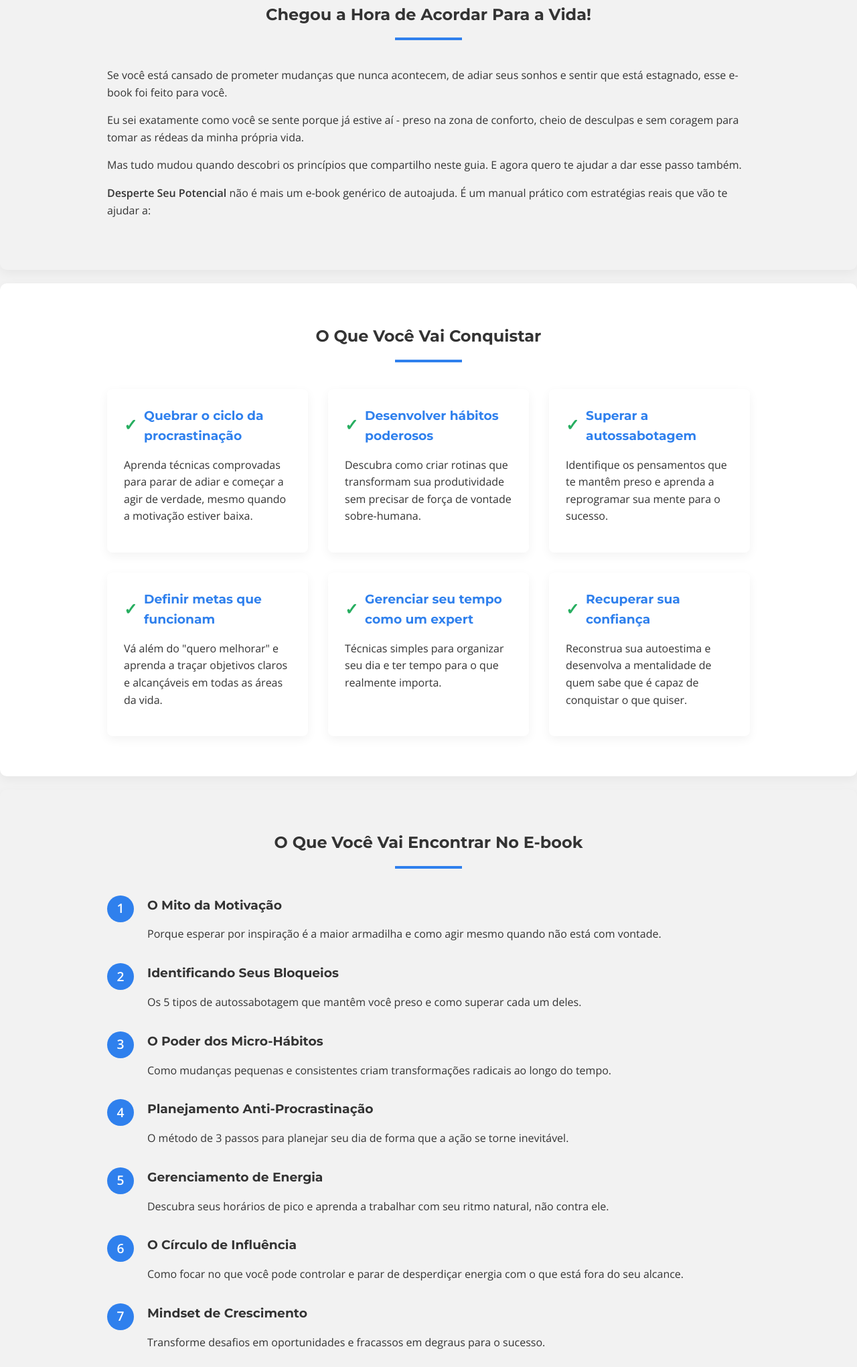
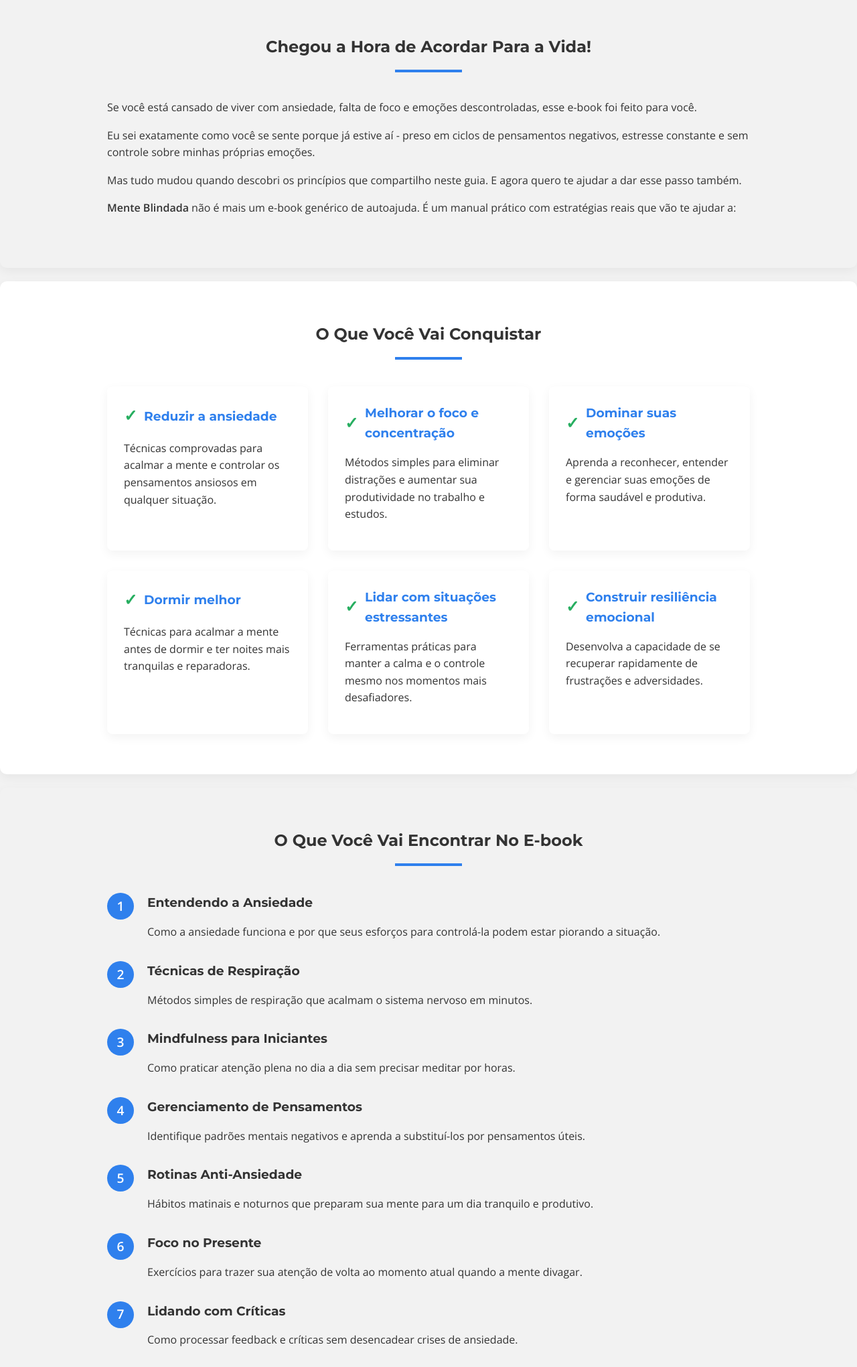
Before and after one commit to guiribasz/E-book-Ansiedade, a plain HTML site: page index.html in a window 1280 px wide. Shown: the part 645-2686 px from the top of the page at 67% size. Drawn offline with nearby package versions, Linux system fonts and the light colour scheme.

Commit message:
index.html

```diff
--- a/index.html
+++ b/index.html
@@ -3,7 +3,7 @@
 <head>
     <meta charset="UTF-8">
     <meta name="viewport" content="width=device-width, initial-scale=1.0">
-    <title>Desperte Seu Potencial - E-book de Desenvolvimento Pessoal</title>
+    <title>Mente Blindada - E-book para Vencer a Ansiedade</title>
     <style>
         @import url('https://fonts.googleapis.com/css2?family=Montserrat:wght@400;600;700&family=Open+Sans:wght@400;600&display=swap');
 
@@ -54,23 +54,6 @@
             text-align: center;
             position: relative;
             overflow: hidden;
-        }
-
-        header::before {
-            content: "";
-            position: absolute;
-            top: 0;
-            left: 0;
-            width: 100%;
-            height: 100%;
-            background: url('https://raw.githubusercontent.com/guiribasz/E-book-Ansiedade/refs/heads/main/capa%20do%20livro%20sem%20fundo.png') center/cover;
-            opacity: 0.2;
-            z-index: 0;
-        }
-
-        header .container {
-            position: relative;
-            z-index: 1;
         }
 
         .header-content {
@@ -537,12 +520,12 @@
         <div class="container">
             <div class="header-content">
                 <div class="header-text">
-                    <h1>Desperte Seu Potencial: A Virada de Chave Que Você Precisa Para Sair do Lugar</h1>
-                    <p class="subtitle">Descubra o método passo a passo para transformar sua vida, aumentar sua produtividade e conquistar a versão melhor de você mesmo</p>
+                    <h1>Mente Blindada: Técnicas Simples Para Vencer a Ansiedade, Melhorar o Foco e Dominar Suas Emoções</h1>
+                    <p class="subtitle">Descubra o método passo a passo para controlar sua mente, reduzir o estresse e conquistar o equilíbrio emocional que você sempre quis</p>
                     <a href="#oferta" class="btn">Quero mudar agora!</a>
                 </div>
                 <div class="header-image">
-                    <img src="https://raw.githubusercontent.com/guiribasz/E-book-Ansiedade/refs/heads/main/capa%20do%20livro%20sem%20fundo.png" alt="E-book Desperte Seu Potencial">
+                    <img src="https://raw.githubusercontent.com/guiribasz/E-book-Ansiedade/refs/heads/main/capa%20do%20livro%20sem%20fundo.png" alt="E-book Mente Blindada">
                 </div>
             </div>
         </div>
@@ -551,10 +534,10 @@
     <section>
         <div class="container">
             <h2 class="section-title">Chegou a Hora de Acordar Para a Vida!</h2>
-            <p>Se você está cansado de prometer mudanças que nunca acontecem, de adiar seus sonhos e sentir que está estagnado, esse e-book foi feito para você.</p>
-            <p>Eu sei exatamente como você se sente porque já estive aí - preso na zona de conforto, cheio de desculpas e sem coragem para tomar as rédeas da minha própria vida.</p>
+            <p>Se você está cansado de viver com ansiedade, falta de foco e emoções descontroladas, esse e-book foi feito para você.</p>
+            <p>Eu sei exatamente como você se sente porque já estive aí - preso em ciclos de pensamentos negativos, estresse constante e sem controle sobre minhas próprias emoções.</p>
             <p>Mas tudo mudou quando descobri os princípios que compartilho neste guia. E agora quero te ajudar a dar esse passo também.</p>
-            <p><strong>Desperte Seu Potencial</strong> não é mais um e-book genérico de autoajuda. É um manual prático com estratégias reais que vão te ajudar a:</p>
+            <p><strong>Mente Blindada</strong> não é mais um e-book genérico de autoajuda. É um manual prático com estratégias reais que vão te ajudar a:</p>
         </div>
     </section>
 
@@ -563,28 +546,28 @@
             <h2 class="section-title">O Que Você Vai Conquistar</h2>
             <div class="benefits">
                 <div class="benefit-item">
-                    <h3>Quebrar o ciclo da procrastinação</h3>
-                    <p>Aprenda técnicas comprovadas para parar de adiar e começar a agir de verdade, mesmo quando a motivação estiver baixa.</p>
+                    <h3>Reduzir a ansiedade</h3>
+                    <p>Técnicas comprovadas para acalmar a mente e controlar os pensamentos ansiosos em qualquer situação.</p>
                 </div>
                 <div class="benefit-item">
-                    <h3>Desenvolver hábitos poderosos</h3>
-                    <p>Descubra como criar rotinas que transformam sua produtividade sem precisar de força de vontade sobre-humana.</p>
+                    <h3>Melhorar o foco e concentração</h3>
+                    <p>Métodos simples para eliminar distrações e aumentar sua produtividade no trabalho e estudos.</p>
                 </div>
                 <div class="benefit-item">
-                    <h3>Superar a autossabotagem</h3>
-                    <p>Identifique os pensamentos que te mantêm preso e aprenda a reprogramar sua mente para o sucesso.</p>
+                    <h3>Dominar suas emoções</h3>
+                    <p>Aprenda a reconhecer, entender e gerenciar suas emoções de forma saudável e produtiva.</p>
                 </div>
                 <div class="benefit-item">
-                    <h3>Definir metas que funcionam</h3>
-                    <p>Vá além do "quero melhorar" e aprenda a traçar objetivos claros e alcançáveis em todas as áreas da vida.</p>
+                    <h3>Dormir melhor</h3>
+                    <p>Técnicas para acalmar a mente antes de dormir e ter noites mais tranquilas e reparadoras.</p>
                 </div>
                 <div class="benefit-item">
-                    <h3>Gerenciar seu tempo como um expert</h3>
-                    <p>Técnicas simples para organizar seu dia e ter tempo para o que realmente importa.</p>
+                    <h3>Lidar com situações estressantes</h3>
+                    <p>Ferramentas práticas para manter a calma e o controle mesmo nos momentos mais desafiadores.</p>
                 </div>
                 <div class="benefit-item">
-                    <h3>Recuperar sua confiança</h3>
-                    <p>Reconstrua sua autoestima e desenvolva a mentalidade de quem sabe que é capaz de conquistar o que quiser.</p>
+                    <h3>Construir resiliência emocional</h3>
+                    <p>Desenvolva a capacidade de se recuperar rapidamente de frustrações e adversidades.</p>
                 </div>
             </div>
         </div>
@@ -595,32 +578,32 @@
             <h2 class="section-title">O Que Você Vai Encontrar No E-book</h2>
             <div class="content-list">
                 <div class="content-item" style="animation-delay: 0.1s;">
-                    <h3>O Mito da Motivação</h3>
-                    <p>Porque esperar por inspiração é a maior armadilha e como agir mesmo quando não está com vontade.</p>
+                    <h3>Entendendo a Ansiedade</h3>
+                    <p>Como a ansiedade funciona e por que seus esforços para controlá-la podem estar piorando a situação.</p>
                 </div>
                 <div class="content-item" style="animation-delay: 0.2s;">
-                    <h3>Identificando Seus Bloqueios</h3>
-                    <p>Os 5 tipos de autossabotagem que mantêm você preso e como superar cada um deles.</p>
+                    <h3>Técnicas de Respiração</h3>
+                    <p>Métodos simples de respiração que acalmam o sistema nervoso em minutos.</p>
                 </div>
                 <div class="content-item" style="animation-delay: 0.3s;">
-                    <h3>O Poder dos Micro-Hábitos</h3>
-                    <p>Como mudanças pequenas e consistentes criam transformações radicais ao longo do tempo.</p>
+                    <h3>Mindfulness para Iniciantes</h3>
+                    <p>Como praticar atenção plena no dia a dia sem precisar meditar por horas.</p>
                 </div>
                 <div class="content-item" style="animation-delay: 0.4s;">
-                    <h3>Planejamento Anti-Procrastinação</h3>
-                    <p>O método de 3 passos para planejar seu dia de forma que a ação se torne inevitável.</p>
+                    <h3>Gerenciamento de Pensamentos</h3>
+                    <p>Identifique padrões mentais negativos e aprenda a substituí-los por pensamentos úteis.</p>
                 </div>
                 <div class="content-item" style="animation-delay: 0.5s;">
-                    <h3>Gerenciamento de Energia</h3>
-                    <p>Descubra seus horários de pico e aprenda a trabalhar com seu ritmo natural, não contra ele.</p>
+                    <h3>Rotinas Anti-Ansiedade</h3>
+                    <p>Hábitos matinais e noturnos que preparam sua mente para um dia tranquilo e produtivo.</p>
                 </div>
                 <div class="content-item" style="animation-delay: 0.6s;">
-                    <h3>O Círculo de Influência</h3>
-                    <p>Como focar no que você pode controlar e parar de desperdiçar energia com o que está fora do seu alcance.</p>
+                    <h3>Foco no Presente</h3>
+                    <p>Exercícios para trazer sua atenção de volta ao momento atual quando a mente divagar.</p>
                 </div>
                 <div class="content-item" style="animation-delay: 0.7s;">
-                    <h3>Mindset de Crescimento</h3>
-                    <p>Transforme desafios em oportunidades e fracassos em degraus para o sucesso.</p>
+                    <h3>Lidando com Críticas</h3>
+                    <p>Como processar feedback e críticas sem desencadear crises de ansiedade.</p>
                 </div>
                 <div class="content-item" style="animation-delay: 0.8s;">
                     <h3>Plano de Ação Personalizado</h3>
@@ -635,15 +618,15 @@
             <h2 class="section-title">Quem Já Leu, Recomenda!</h2>
             <div class="testimonials">
                 <div class="testimonial">
-                    <p class="testimonial-text">"Depois de anos tentando me organizar e nunca conseguir, esse e-book me mostrou onde eu estava errando. Em 3 semanas já tinha criado hábitos que mudaram completamente minha produtividade no trabalho e em casa."</p>
+                    <p class="testimonial-text">"Depois de anos sofrendo com ansiedade, esse e-book me mostrou técnicas simples que posso aplicar no dia a dia. Em poucas semanas já senti uma diferença enorme na minha qualidade de vida."</p>
                     <p class="testimonial-author">Carolina S. <span>32 anos, São Paulo/SP</span></p>
                 </div>
                 <div class="testimonial">
-                    <p class="testimonial-text">"Nunca imaginei que pequenas mudanças fizessem tanta diferença. O capítulo sobre micro-hábitos foi um divisor de águas pra mim. Finalmente consegui criar uma rotina de exercícios que mantive por mais de 6 meses!"</p>
+                    <p class="testimonial-text">"Nunca imaginei que pudesse controlar minha ansiedade sem remédios. As técnicas de respiração e mindfulness mudaram completamente minha forma de lidar com situações estressantes."</p>
                     <p class="testimonial-author">Ricardo M. <span>28 anos, Belo Horizonte/MG</span></p>
                 </div>
                 <div class="testimonial">
-                    <p class="testimonial-text">"Comprei sem muitas expectativas, mas foi a melhor decisão. Aprendi a parar de me sabotar e hoje estou me preparando para abrir meu próprio negócio, algo que antes só ficava no campo dos sonhos."</p>
+                    <p class="testimonial-text">"Comprei sem muitas expectativas, mas foi a melhor decisão. Aprendi a identificar meus gatilhos e agora consigo me acalmar antes que a ansiedade tome conta."</p>
                     <p class="testimonial-author">Fernanda L. <span>41 anos, Porto Alegre/RS</span></p>
                 </div>
             </div>
@@ -658,9 +641,9 @@
                     <img src="https://raw.githubusercontent.com/guiribasz/E-book-Ansiedade/refs/heads/main/Autor%20do%20livro.png" alt="Autor do E-book">
                 </div>
                 <div class="author-text">
-                    <p>Oi, eu sou o Marcelo! Assim como você, já me senti completamente perdido e desmotivado, preso em empregos que não me realizavam e adiando meus sonhos por medo de falhar.</p>
-                    <p>Depois de anos estudando desenvolvimento pessoal e testando dezenas de métodos, descobri o que realmente funciona na prática - não apenas na teoria.</p>
-                    <p>Hoje, ajudo milhares de pessoas a saírem do ciclo da procrastinação através do meu trabalho como coach e mentor. E criei este e-book para levar esse conhecimento de forma acessível a quem precisa dar aquele empurrão para começar a mudar.</p>
+                    <p>Oi, eu sou o Marcelo! Assim como você, já sofri muito com ansiedade e falta de controle emocional. Cheguei a acreditar que nunca conseguiria ter uma vida tranquila e produtiva.</p>
+                    <p>Depois de anos estudando psicologia e técnicas de controle emocional, descobri o que realmente funciona na prática - não apenas na teoria.</p>
+                    <p>Hoje, ajudo milhares de pessoas a desenvolverem uma mente blindada contra a ansiedade e o estresse. E criei este e-book para levar esse conhecimento de forma acessível a quem precisa recuperar o controle da própria mente.</p>
                     <p>Sei que você é capaz de muito mais do que imagina. E estou aqui para te ajudar a descobrir isso.</p>
                 </div>
             </div>
@@ -676,7 +659,7 @@
                     <div class="bonus-image">
                         <img src="https://raw.githubusercontent.com/guiribasz/E-book-Ansiedade/refs/heads/main/oferta%20do%20produto.png" alt="Bônus Mente Blindada">
                     </div>
-                    <p>Na compra do e-book "Desperte Seu Potencial", você leva <strong>GRÁTIS</strong> o e-book "Mente Blindada" como bônus especial!</p>
+                    <p>Na compra do e-book "Mente Blindada", você leva <strong>GRÁTIS</strong> o e-book "Desperte Seu Potencial" como bônus especial!</p>
                     <div class="countdown">Oferta válida por: <span id="countdown">24:59:59</span></div>
                     <p class="bonus-value">Valor: R$ 59,90</p>
                 </div>
@@ -687,8 +670,8 @@
     <section id="oferta" class="cta">
         <div class="container">
             <h2>Chegou a Hora da Decisão!</h2>
-            <p>Você pode continuar adiando sua mudança ou pode dar o primeiro passo hoje mesmo.</p>
-            <p>Imagine daqui a 3 meses: você poderia estar exatamente onde está agora... ou poderia estar vivendo uma versão melhor da sua vida.</p>
+            <p>Você pode continuar sofrendo com ansiedade ou pode dar o primeiro passo hoje mesmo para transformar sua vida.</p>
+            <p>Imagine daqui a 3 meses: você poderia estar exatamente onde está agora... ou poderia estar vivendo com mais paz, foco e controle emocional.</p>
 
             <div class="product-image">
                 <img src="https://raw.githubusercontent.com/guiribasz/E-book-Ansiedade/refs/heads/main/demonstra%C3%A7ao%20de%20vendas%20do%20produto.png" alt="Demonstração do Produto">
@@ -720,14 +703,14 @@
             </div>
             <div class="faq-item">
                 <div class="faq-question">Preciso de algum conhecimento prévio?</div>
-                <p>Não! O e-book foi escrito para ser acessível a qualquer pessoa, mesmo quem nunca leu nada sobre desenvolvimento pessoal. Tudo é explicado de forma clara e prática.</p>
+                <p>Não! O e-book foi escrito para ser acessível a qualquer pessoa, mesmo quem nunca leu nada sobre controle da ansiedade. Tudo é explicado de forma clara e prática.</p>
             </div>
         </div>
     </section>
 
     <footer>
         <div class="container">
-            <p>© 2023 Desperte Seu Potencial - Todos os direitos reservados</p>
+            <p>© 2023 Mente Blindada - Todos os direitos reservados</p>
             <p>Este produto não garante a obtenção de resultados. Qualquer referência ao desempenho de uma estratégia não deve ser interpretada como uma garantia de resultados.</p>
             <p><a href="#">Termos de Uso</a> | <a href="#">Política de Privacidade</a></p>
             <p>Pagamentos processados com segurança pela Hotmart</p>
```
